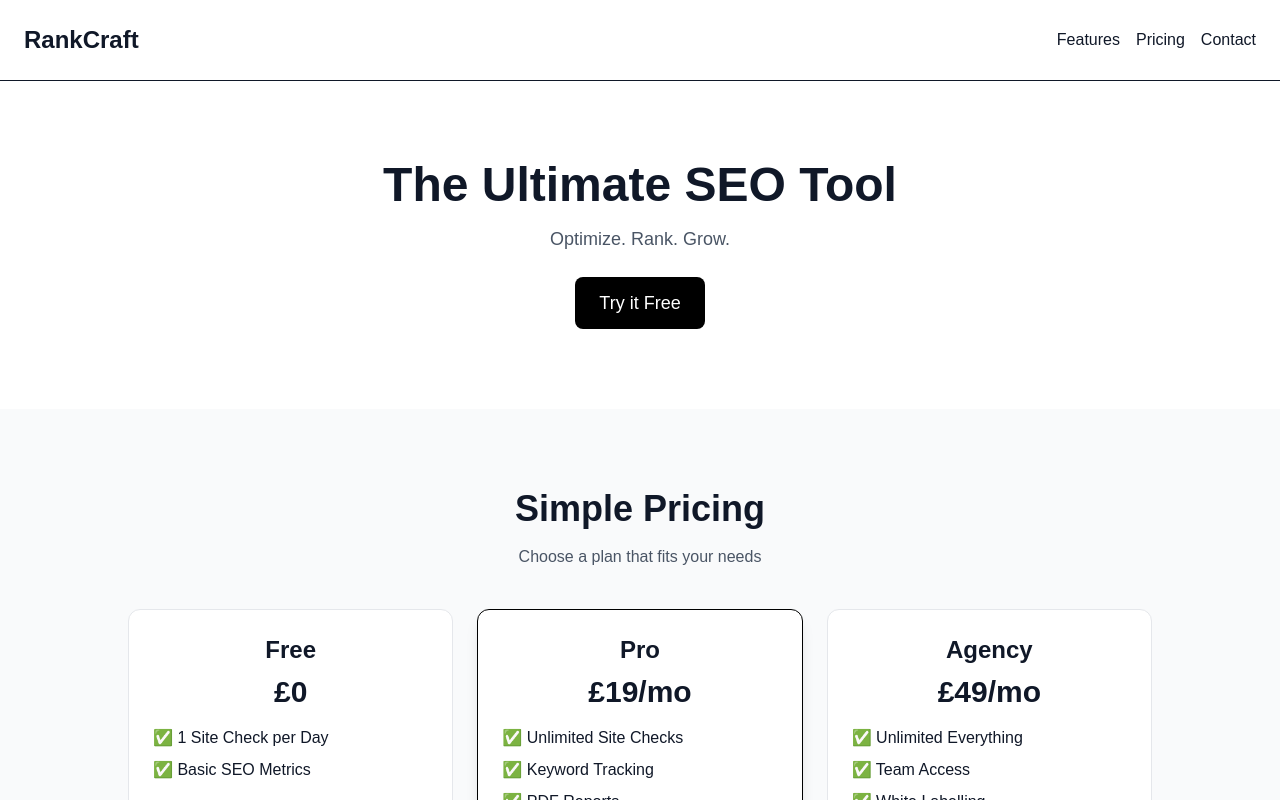
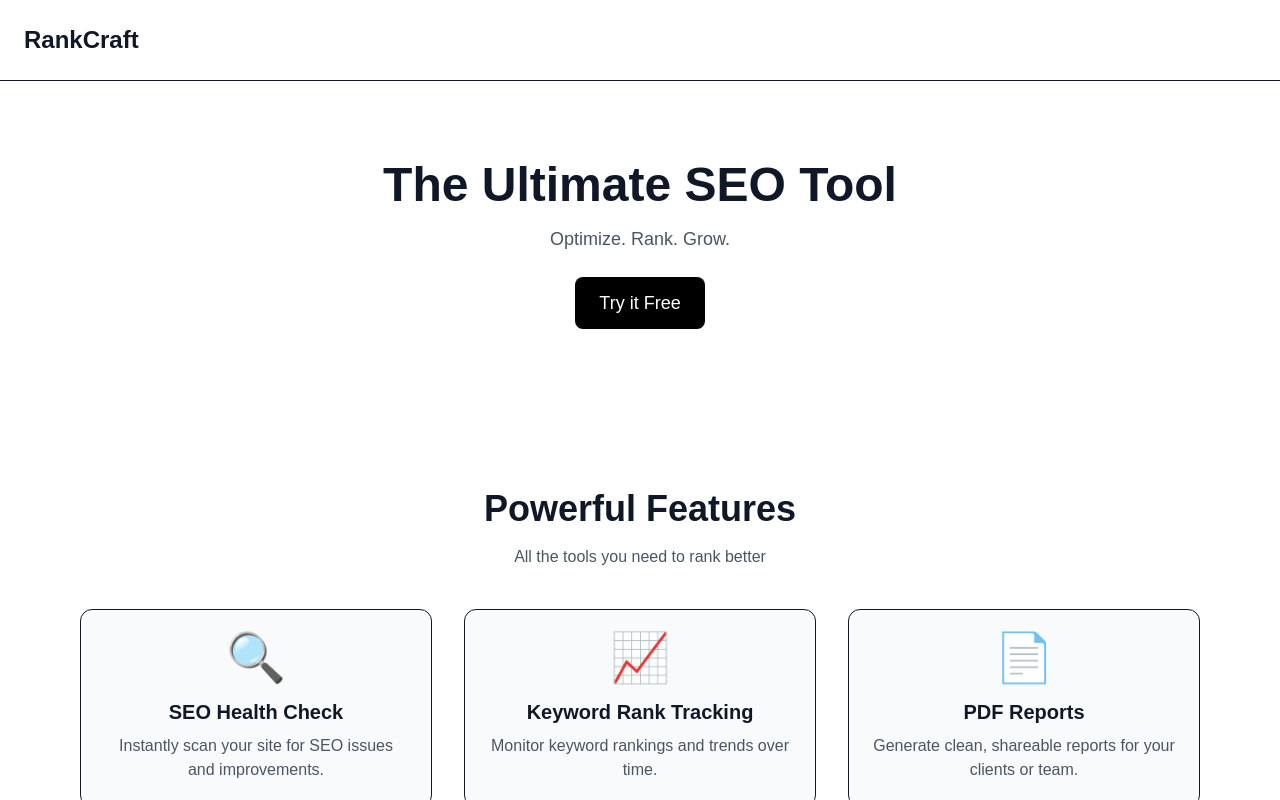
Before and after one commit to davidy6437/rankcraft, a Next.js app: page / in a window 1280 px wide. Shown: the top 800 px of the page. Built offline with nearby package versions, Linux system fonts and the light colour scheme.

Commit message:
Fix layout and component structure

```diff
--- a/src/app/page.tsx
+++ b/src/app/page.tsx
@@ -4,12 +4,11 @@ export default function HomePage() {
       <header className="p-6 border-b flex justify-between items-center">
         <h1 className="text-2xl font-bold">RankCraft</h1>
         <nav className="space-x-4">
-          <a href="#features" className="hover:underline">Features</a>
-          <a href="#pricing" className="hover:underline">Pricing</a>
-          <a href="#contact" className="hover:underline">Contact</a>
+          {/* Navigation links go here */}
         </nav>
       </header>
 
+      {/* Hero Section */}
       <section className="py-20 text-center">
         <h2 className="text-5xl font-bold mb-4">The Ultimate SEO Tool</h2>
         <p className="text-lg text-gray-600 mb-6">Optimize. Rank. Grow.</p>
@@ -18,6 +17,39 @@ export default function HomePage() {
         </button>
       </section>
 
+      {/* Features Section */}
+      <section id="features" className="py-20 text-center bg-white">
+        <h2 className="text-4xl font-bold mb-4">Powerful Features</h2>
+        <p className="text-gray-600 mb-10">All the tools you need to rank better</p>
+
+        <div className="grid grid-cols-1 md:grid-cols-3 gap-8 max-w-6xl mx-auto px-4">
+          {[
+            {
+              title: 'SEO Health Check',
+              desc: 'Instantly scan your site for SEO issues and improvements.',
+              icon: '🔍',
+            },
+            {
+              title: 'Keyword Rank Tracking',
+              desc: 'Monitor keyword rankings and trends over time.',
+              icon: '📈',
+            },
+            {
+              title: 'PDF Reports',
+              desc: 'Generate clean, shareable reports for your clients or team.',
+              icon: '📄',
+            },
+          ].map(({ title, desc, icon }, i) => (
+            <div key={i} className="p-6 rounded-xl border bg-gray-50">
+              <div className="text-5xl mb-4">{icon}</div>
+              <h3 className="text-xl font-semibold mb-2">{title}</h3>
+              <p className="text-gray-600">{desc}</p>
+            </div>
+          ))}
+        </div>
+      </section>
+
+      {/* Pricing Section */}
       <section id="pricing" className="py-20 bg-gray-50 text-center">
         <h2 className="text-4xl font-bold mb-4">Simple Pricing</h2>
         <p className="text-gray-600 mb-10">Choose a plan that fits your needs</p>
@@ -64,6 +96,7 @@ export default function HomePage() {
         </div>
       </section>
 
+      {/* Footer */}
       <footer className="p-6 border-t text-center text-sm text-gray-500">
         © {new Date().getFullYear()} RankCraft. All rights reserved.
       </footer>
```
Lines whose indentation alone changed are shown as unchanged.
